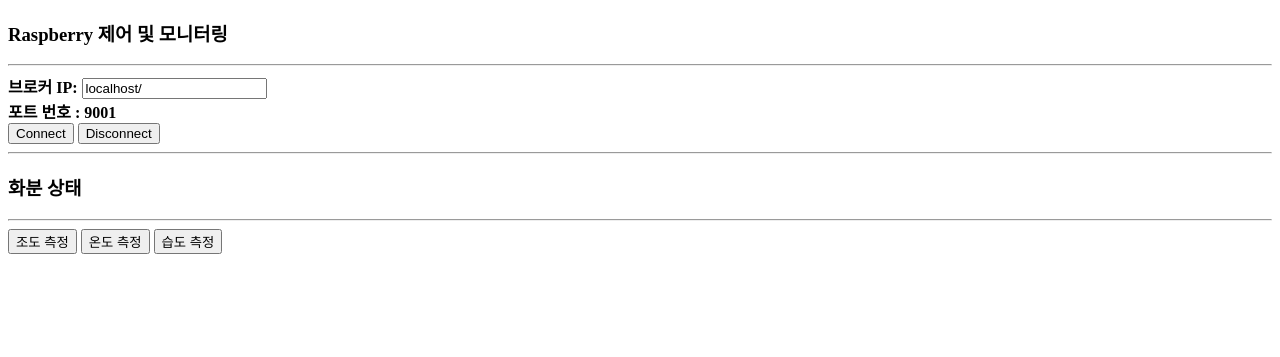
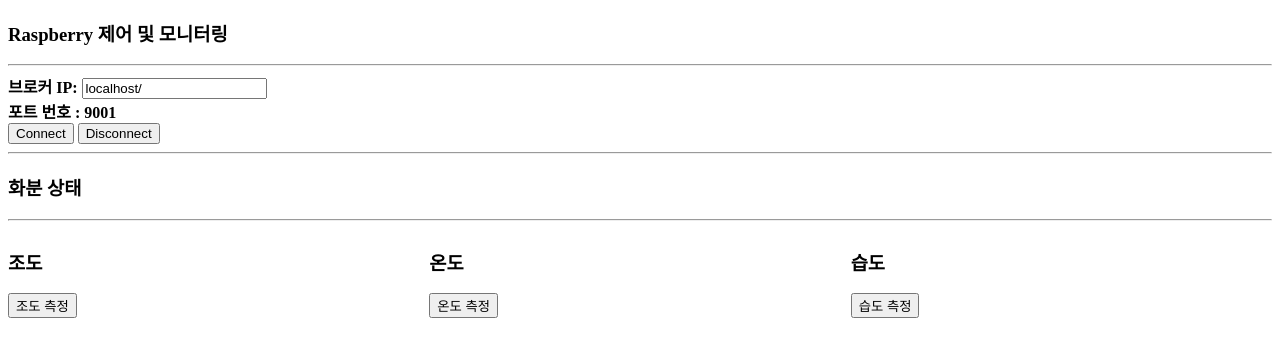
Before and after one commit to Jminu/rasp-smartfarm, a Flask app: page / in a window 1280 px wide. Shown: the top 357 px of the page. Run offline with Flask 3, Linux system fonts and the light colour scheme; some libraries are stand-ins or nearby versions.

Commit message:
버튼 3개의 열로 표기

```diff
--- a/templates/mainWeb.html
+++ b/templates/mainWeb.html
@@ -28,11 +28,31 @@
          <hr>
          <h3>화분 상태</h3>
          <hr>
-         <form id="subscribe-form">
-            <input type="button" onclick="subscribe('luminant')" value="조도 측정"> <!--클릭시 조도 구독-->
-            <input type="button" onclick="subscribe('temperature')" value="온도 측정"> <!--클륵시 온도, 습도 구독-->
-            <input type="button" onclick="subscribe('humidity')" value="습도 측정"> <!--클륵시 온도, 습도 구독-->
-         </form>
+         <div style="display:flex;">
+            <!-- 첫 번째 열 -->
+            <div style="flex:1;">
+               <h3>조도</h3>
+               <form id="luminant-form">
+                  <input type="button" onclick="subscribe('luminant')" value="조도 측정">
+               </form>
+            </div>
+
+            <!-- 두 번째 열 -->
+            <div style="flex:1;">
+               <h3>온도</h3>
+               <form id="temperature-form">
+                  <input type="button" onclick="subscribe('temperature')" value="온도 측정">
+               </form>
+            </div>
+
+            <!-- 세 번째 열 -->
+            <div style="flex:1;">
+               <h3>습도</h3>
+               <form id="humidity-form">
+                  <input type="button" onclick="subscribe('humidity')" value="습도 측정">
+               </form>
+            </div>
+         </div>
          <div id="messages"></div>
    </body>
 </html>
```
